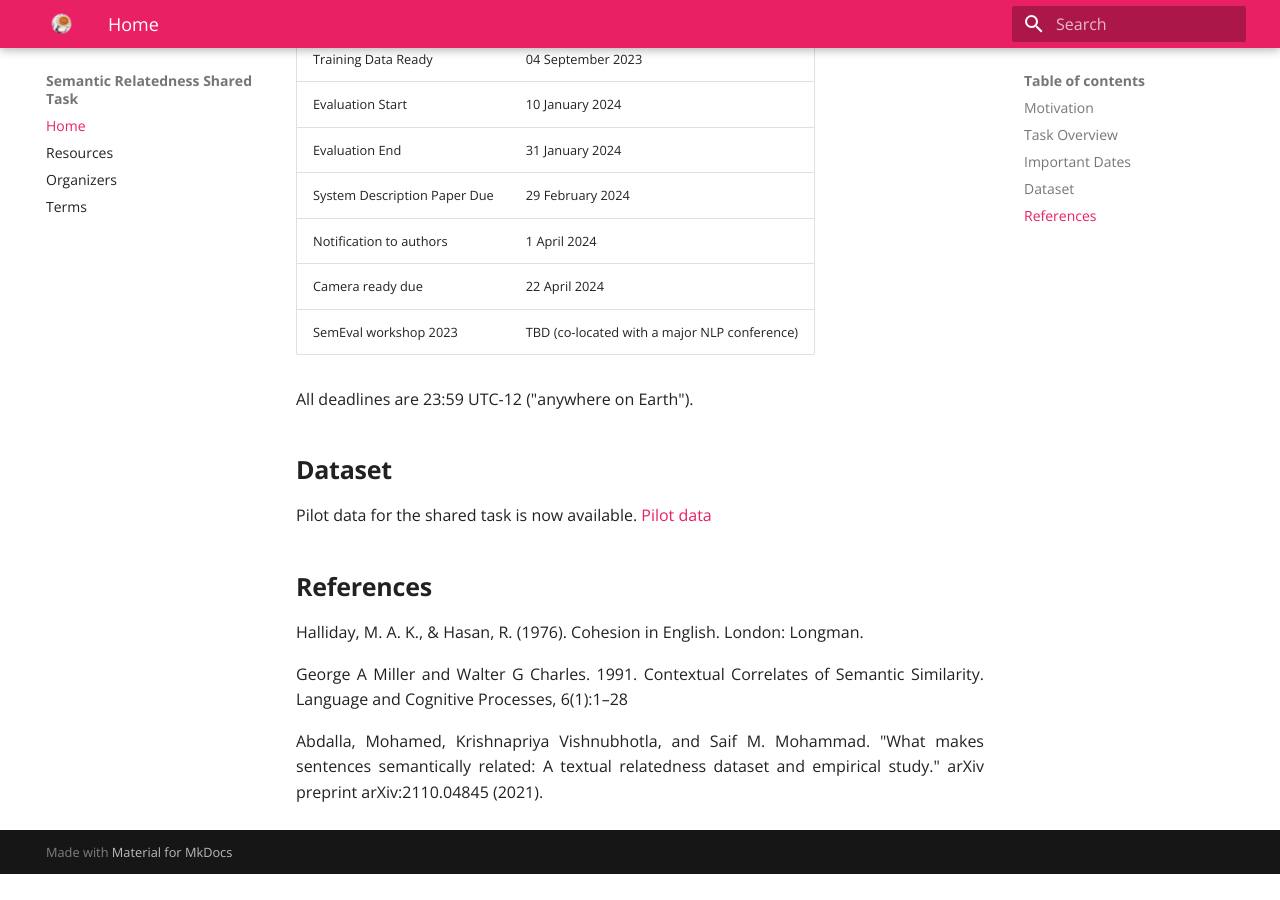
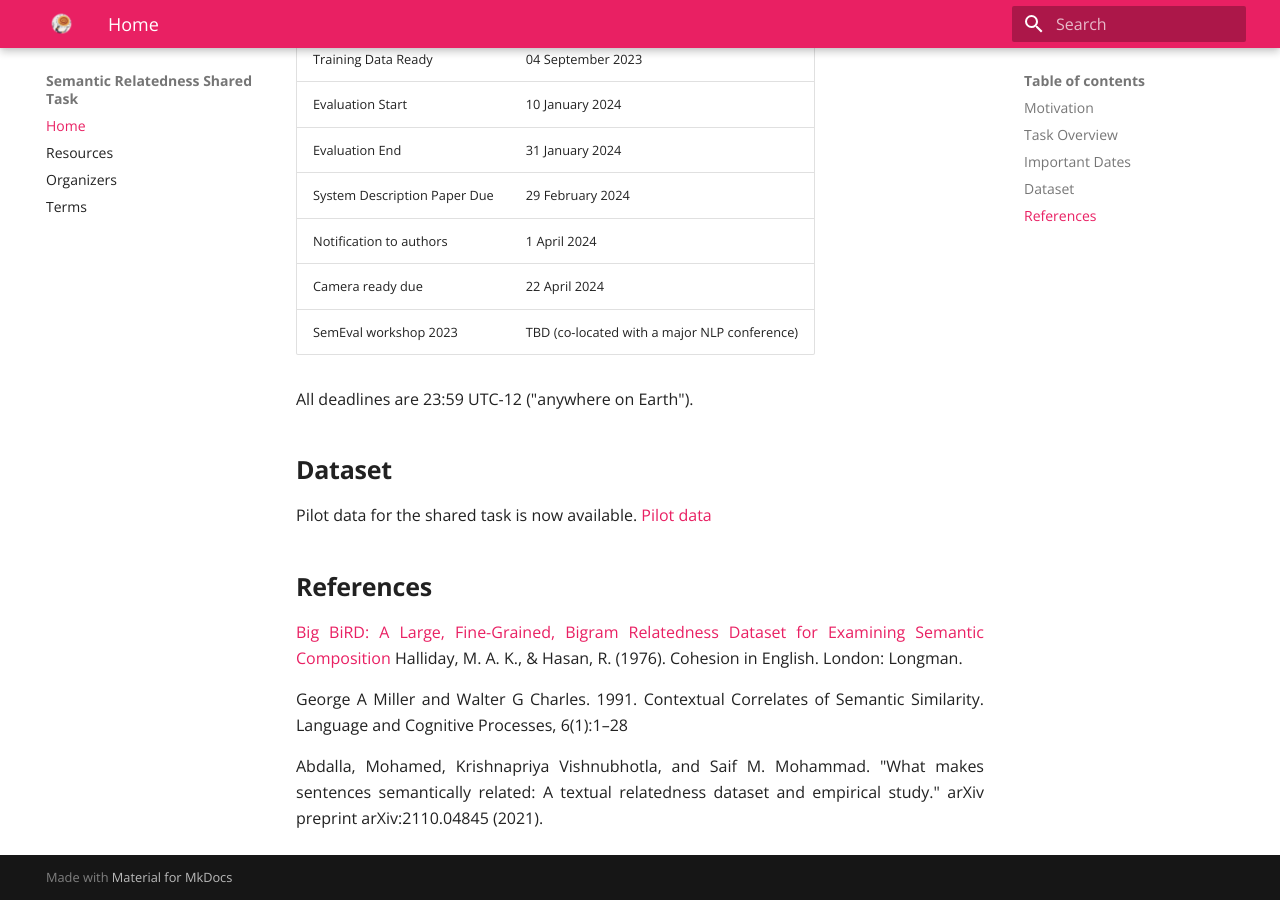
Before and after one commit to semantic-textual-relatedness/semantic-textual-relatedness.github.io, an MkDocs documentation site: the page built from docs/index.md, in a window 1280 px wide and 900 px high, scrolled down 1551 px. Built offline with MkDocs 1.6.1 and Material for MkDocs 9.7.7, drawn with Linux system fonts in a browser that asks for light colours; before the commit the page ends 2425 px from its top, so only the background shows below that.

Commit message:
adding missed reference

```diff
--- a/docs/index.md
+++ b/docs/index.md
@@ -78,6 +78,7 @@ Pilot data for the shared task is now available. [Pilot data](https://github.com
 
 
 ## **References**
+[Big BiRD: A Large, Fine-Grained, Bigram Relatedness Dataset for Examining Semantic Composition](https://aclanthology.org/N19-1050/)
 Halliday, M. A. K., & Hasan, R. (1976). Cohesion in English. London: Longman.
 
 George A Miller and Walter G Charles. 1991. Contextual Correlates of Semantic Similarity. Language and Cognitive Processes, 6(1):1–28
```
